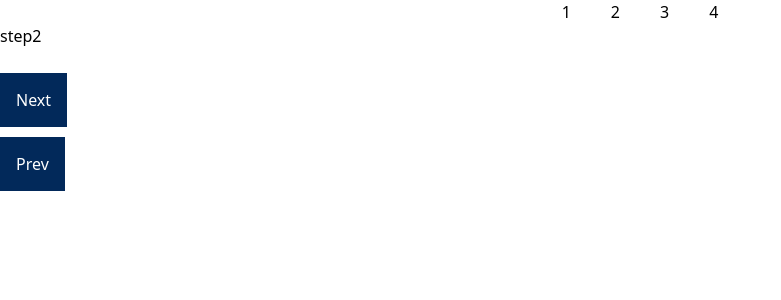
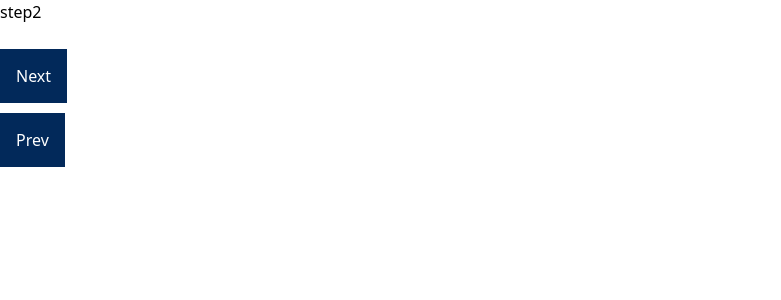
Before and after one commit to Matteonegridev/MultiStep-form, a React (Vite) app: page /plan in a window 1280 px wide. Shown: the top 300 px of the page, without its empty margins (0-781 px from the left). Built offline with nearby package versions, Linux system fonts and the light colour scheme; what fluid-tailwind would draw is missing.

Commit message:
fixed pages

```diff
--- a/src/App.tsx
+++ b/src/App.tsx
@@ -1,12 +1,10 @@
 import Form from "./components/Form";
-import Steps from "./components/Steps";
 
 function App() {
   return (
-    <>
-      <Steps />
+    <div>
       <Form />
-    </>
+    </div>
   );
 }
 
--- a/src/components/Form.tsx
+++ b/src/components/Form.tsx
@@ -1,10 +1,11 @@
+import { useState } from "react";
 import { BrowserRouter, Route, Routes } from "react-router";
-import StepOne from "./routes/StepOne";
-import StepTwo from "./routes/StepTwo";
-import { useState } from "react";
+import StepOne from "./routes/PersonalInfo";
+import StepTwo from "./routes/SelectPlan";
 
 function Form() {
   const [currentStep, setCurrentStep] = useState(0);
+  const titles = ["page1", "page2", "page3", "page4"];
   return (
     <div>
       <BrowserRouter>
--- a/src/components/Steps.tsx
+++ b/src/components/Steps.tsx
@@ -1,10 +1,7 @@
-function Steps() {
+function Steps({ data }: { data: string[] }) {
   return (
     <div className="flex justify-center gap-10">
-      <p>1</p>
-      <p>2</p>
-      <p>3</p>
-      <p>4</p>
+      <p>{data}</p>
     </div>
   );
 }
--- a/src/components/routes/StepTwo.tsx
+++ b/src/components/routes/SelectPlan.tsx
@@ -1,4 +1,4 @@
-import { type StepsProps } from "./StepOne";
+import { type StepsProps } from "./PersonalInfo";
 import ButtonNext from "@/utils/ButtonNext";
 import ButtonPrev from "@/utils/ButtonPrev";
 
```
Also changed, not shown: src/components/routes/AddOns.tsx (added), src/components/routes/PersonalInfo.tsx (renamed from src/components/routes/StepOne.tsx), src/components/routes/StepFour.tsx (deleted), src/components/routes/StepThree.tsx (deleted), src/components/routes/Summary.tsx (added).
